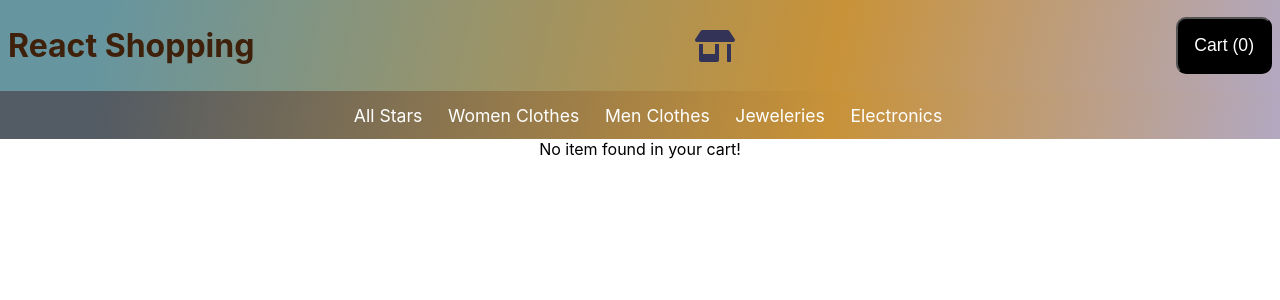
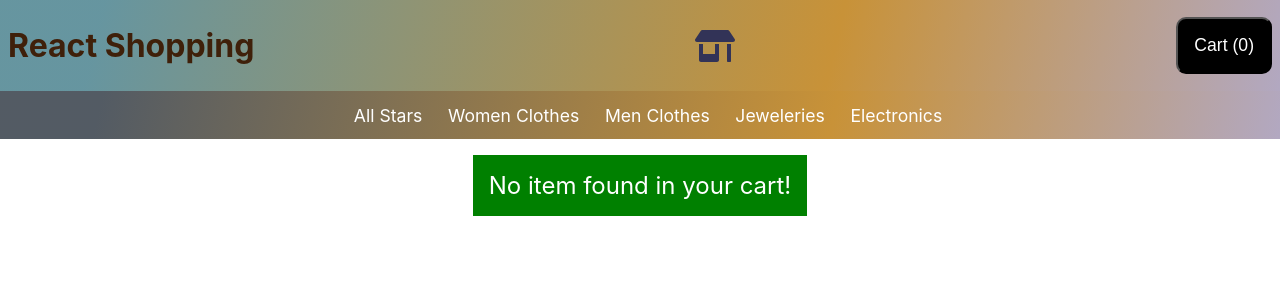
Before and after one commit to hsglc/kodluyoruz-challenges, a React (Create React App) app in the folder e-commerce-react-app/: page /result in a window 1280 px wide. Shown: the top 300 px of the page. Built offline with nearby package versions, Linux system fonts and the light colour scheme.

Commit message:
cartItem component is refactored

```diff
--- a/e-commerce-react-app/src/components/Cart/CartItem.js
+++ b/e-commerce-react-app/src/components/Cart/CartItem.js
@@ -1,37 +1,36 @@
-import LocalShippingIcon from "@material-ui/icons/LocalShipping";
-import RemoveIcon from '@material-ui/icons/Remove';
-import classes from './CartItem.module.css'
-import {useContext} from 'react';
+import RemoveIcon from "@material-ui/icons/Remove";
+import classes from "./CartItem.module.css";
+import { useContext } from "react";
 import CartContext from "../../store/cart-context";
 
-function CartItem({item}) {
-
+function CartItem({ item }) {
   const cartCtx = useContext(CartContext);
 
   const amountStyle = {
-    'padding':'.4rem',
-    'background':'white',
-    'borderRadius':'5px',
-    'color':'black',
+    padding: ".4rem",
+    background: "white",
+    borderRadius: "5px",
+    color: "black",
+  };
 
-  }
-
-  const cartItemRemoveHandler = id => {
+  const cartItemRemoveHandler = (id) => {
     cartCtx.removeItem(id);
-  }
-
+  };
 
   return (
     <div className={classes.container}>
-      <LocalShippingIcon className={classes.space}/>
       <div>
         <p>{item.title}</p>
         <p>{`${item.price} $`}</p>
-        <span style={amountStyle} >x {item.amount}</span>
       </div>
-
-      <button className={classes.space} onClick={cartItemRemoveHandler.bind(null,item.id)} >
-          <RemoveIcon />
+      <div>
+        <span style={amountStyle}>x {item.amount}</span>
+      </div>
+      <button
+        className={classes.space}
+        onClick={cartItemRemoveHandler.bind(null, item.id)}
+      >
+        <RemoveIcon />
       </button>
     </div>
   );
--- a/e-commerce-react-app/src/components/Cart/CartItem.module.css
+++ b/e-commerce-react-app/src/components/Cart/CartItem.module.css
@@ -3,8 +3,10 @@
     display: flex;
     background: rgb(54, 15, 26) linear-gradient(133deg, rgba(54, 15, 26, 1) 25%, rgba(36, 16, 36, 1) 56%, rgba(17, 2, 42, 1) 92%);
     color: #FAEBD7;
-    padding: 1.5rem;
-    width: 60%;
+    padding: 1.2rem;
+    width: 90%;
+    justify-content: space-between;
+    align-items: center;
 }
 
 .space{
--- a/e-commerce-react-app/src/pages/Result.js
+++ b/e-commerce-react-app/src/pages/Result.js
@@ -1,25 +1,39 @@
 import CartItem from "../components/Cart/CartItem";
 import { useContext } from "react";
 import CartContext from "../store/cart-context";
-import classes from './Result.module.css';
+import classes from "./Result.module.css";
 
 function Checkout() {
-
   const totalAmountStyle = {
-    'background' : 'yellow',
-    'margin':'1rem',
-    'padding': '1rem',
-  }
+    background: "yellow",
+    margin: "1rem",
+    padding: "1rem",
+  };
   const cartCtx = useContext(CartContext);
 
   return (
-    <div className={classes.container} >
-
+    <div className={classes.container}>
       {cartCtx.items.map((item) => (
-        <CartItem item={item} amount={item.amount}/>
+        <CartItem item={item} amount={item.amount} />
       ))}
-      {cartCtx.items.length !== 0 && <div style={totalAmountStyle}>Total Amount : {`${cartCtx.totalAmount.toFixed(2)} $`}</div>}
-      {!cartCtx.items.length && <div>No item found in your cart!</div>}
+      {cartCtx.items.length !== 0 && (
+        <div style={totalAmountStyle}>
+          Total Amount : {`${cartCtx.totalAmount.toFixed(2)} $`}
+        </div>
+      )}
+      {!cartCtx.items.length && (
+        <div
+          style={{
+            background: "green",
+            padding: "1rem",
+            color: "white",
+            fontSize: "1.5rem",
+            marginTop: "1rem",
+          }}
+        >
+          No item found in your cart!
+        </div>
+      )}
     </div>
   );
 }
```
